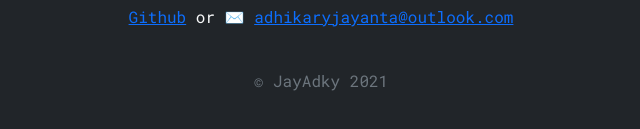
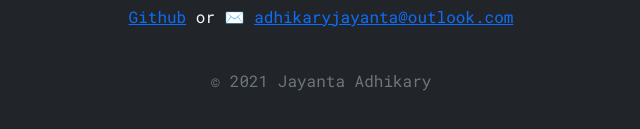
Before and after one commit to jayantaadhikary/blog-site, a plain HTML site: page index.html in a window 1280 px wide. Shown: the part 611-740 px from the top of the page, 319-959 px from the left. Drawn offline with nearby package versions, Linux system fonts and the light colour scheme.

Commit message:
footer edits

```diff
--- a/index.html
+++ b/index.html
@@ -102,7 +102,7 @@
 <!-- footer -->
 <br>
 <p class="footer text-muted text-center">
-  © JayAdky 2021
+  ©  2021 Jayanta Adhikary
 </p>
 
 
```
